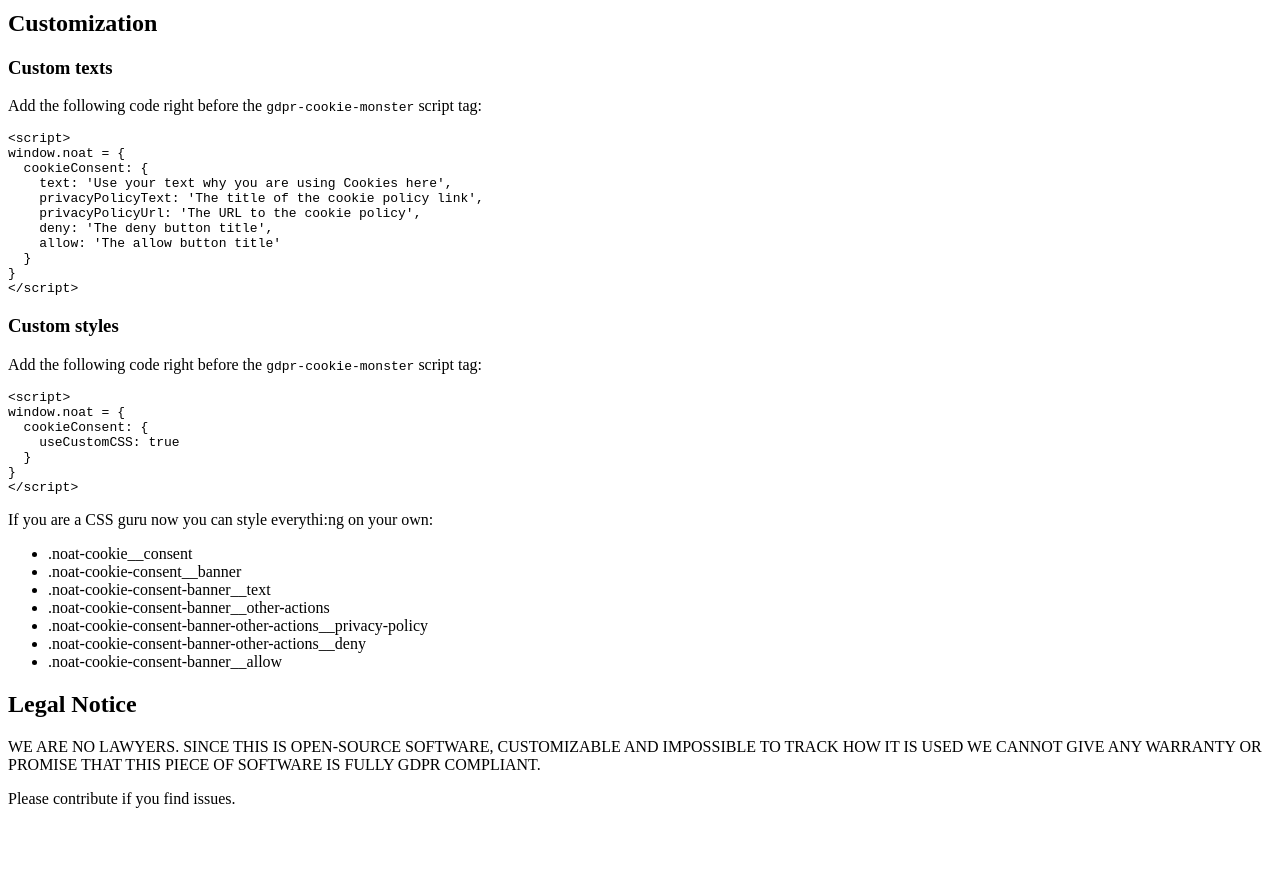
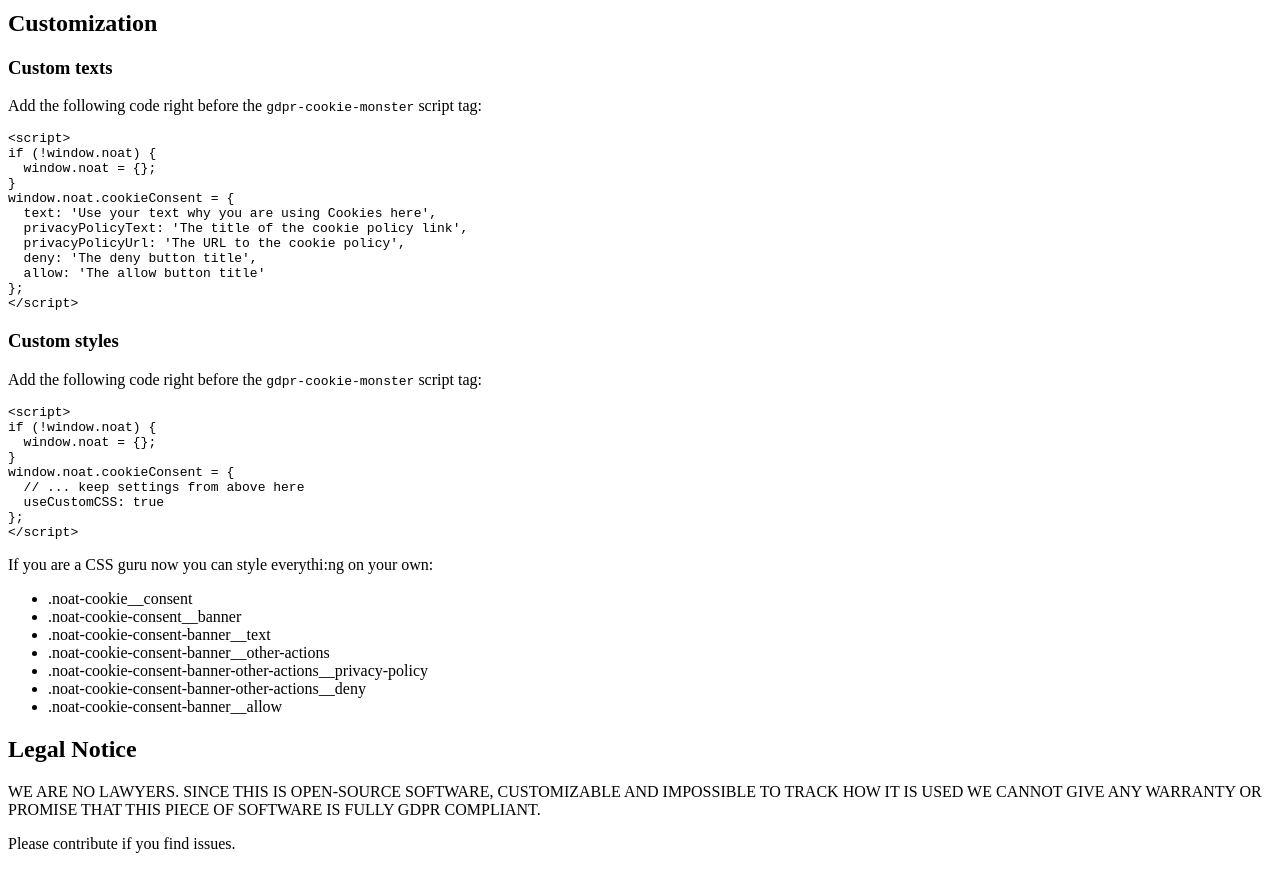
Before and after one commit to nerdsofalltrades/gdpr-cookie-monster, a Preact app: page dist/index.html in a window 1280 px wide. Shown: the part 880-1749 px from the top of the page. Before the commit the page ends 1704 px from the top, so only its background shows below. Built offline with nearby package versions, Linux system fonts and the light colour scheme.

Commit message:
Add improved documentation

```diff
--- a/dist/index.html
+++ b/dist/index.html
@@ -26,24 +26,27 @@ add a link in at least the footer of your page (every page):</p>
 <h3 id="custom-texts">Custom texts</h3>
 <p>Add the following code right before the <code>gdpr-cookie-monster</code> script tag:</p>
 <pre><code>&lt;script&gt;
-window.noat = {
-  cookieConsent: {
-    text: &#39;Use your text why you are using Cookies here&#39;,
-    privacyPolicyText: &#39;The title of the cookie policy link&#39;,
-    privacyPolicyUrl: &#39;The URL to the cookie policy&#39;,
-    deny: &#39;The deny button title&#39;,
-    allow: &#39;The allow button title&#39;
-  }
+if (!window.noat) {
+  window.noat = {};
 }
+window.noat.cookieConsent = {
+  text: &#39;Use your text why you are using Cookies here&#39;,
+  privacyPolicyText: &#39;The title of the cookie policy link&#39;,
+  privacyPolicyUrl: &#39;The URL to the cookie policy&#39;,
+  deny: &#39;The deny button title&#39;,
+  allow: &#39;The allow button title&#39;
+};
 &lt;/script&gt;
 </code></pre><h3 id="custom-styles">Custom styles</h3>
 <p>Add the following code right before the <code>gdpr-cookie-monster</code> script tag:</p>
 <pre><code>&lt;script&gt;
-window.noat = {
-  cookieConsent: {
-    useCustomCSS: true
-  }
+if (!window.noat) {
+  window.noat = {};
 }
+window.noat.cookieConsent = {
+  // ... keep settings from above here
+  useCustomCSS: true
+};
 &lt;/script&gt;
 </code></pre><p>If you are a CSS guru now you can style everythi:ng on your own:</p>
 <ul>
```
Also changed, not shown: README.md.
